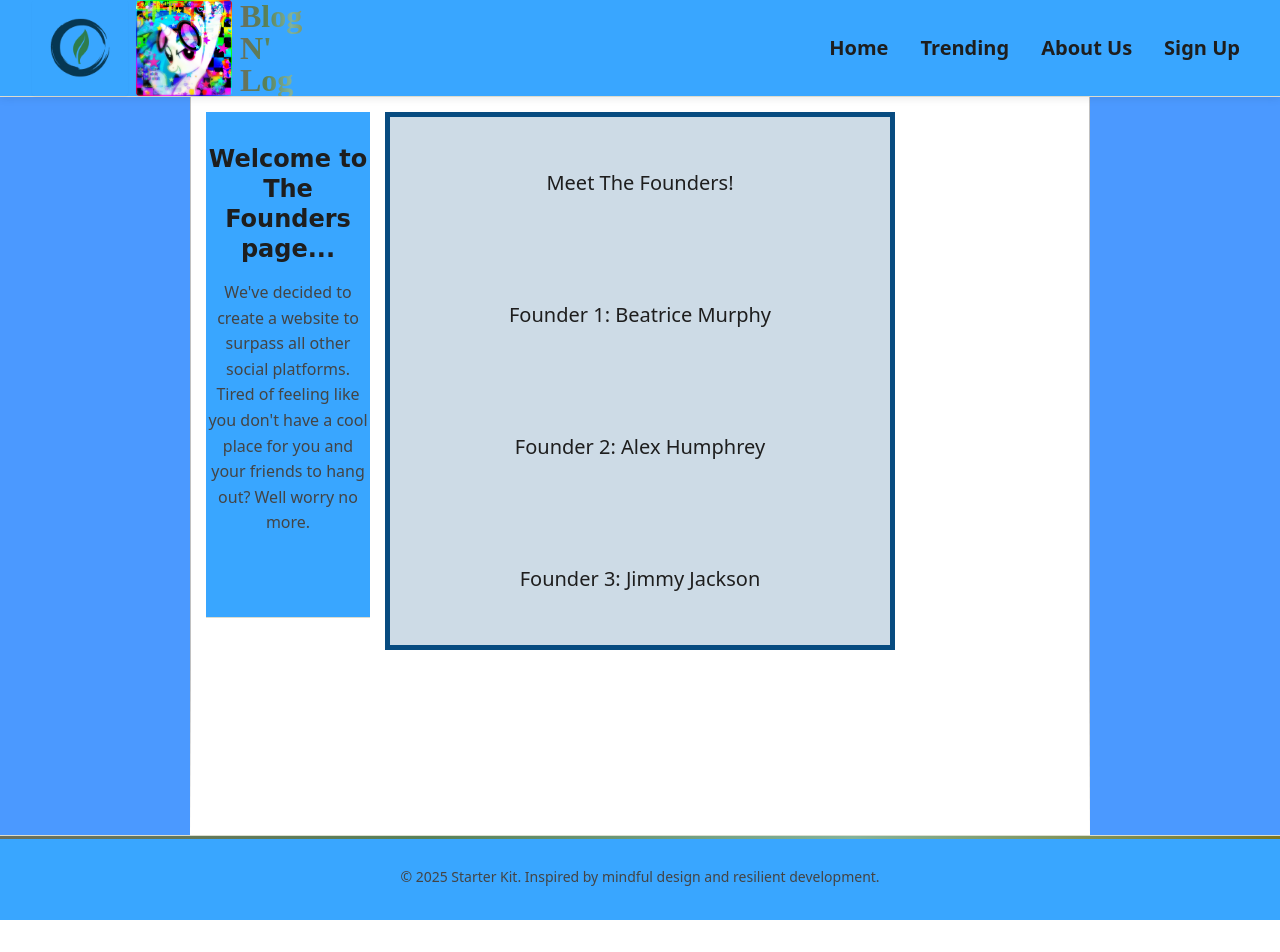
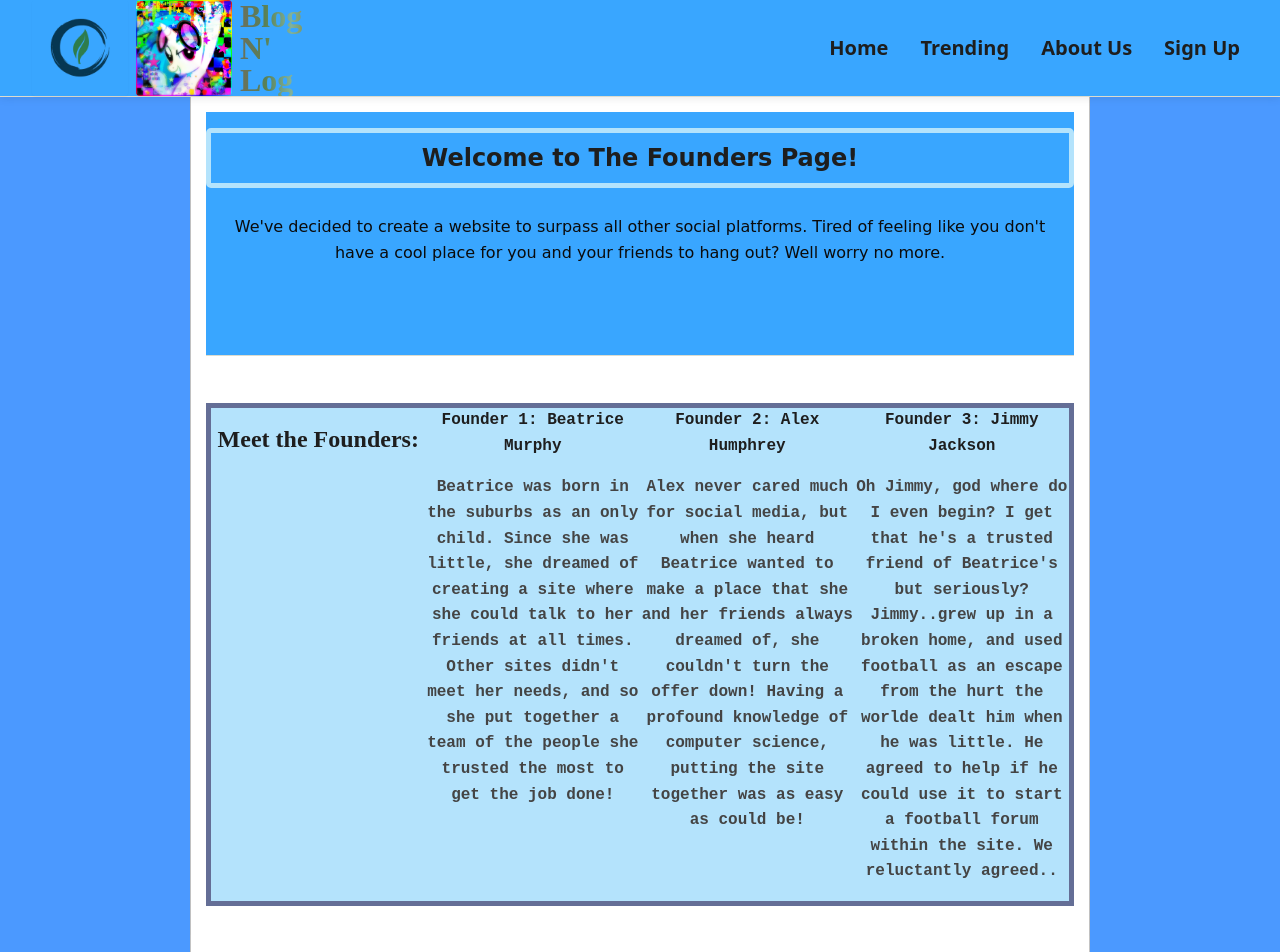
Before and after one commit to Tristan-Timmins/Libor-Group-Project-Social-Media, a SvelteKit app: page /aboutus in a window 1280 px wide. Shown: the top 952 px of the page. Before the commit the page ends 920 px from the top, so only its background shows below. Built offline with nearby package versions, Linux system fonts and the light colour scheme.

Commit message:
Improved layout of page

```diff
--- a/src/routes/aboutus/+page.svelte
+++ b/src/routes/aboutus/+page.svelte
@@ -1,26 +1,41 @@
 <div class="about-container">
 <section>
     <div>
-        <h2 class="welcome-banner">Welcome to The Founders page...</h2>
-    <p>
+        <h2 class="welcome-banner">Welcome to The Founders Page!</h2>
+    <p class="welcome-paragraph">
         We've decided to create a website to surpass all other social platforms.
         Tired of feeling like you don't have a cool place for you and your friends to hang out?
         Well worry no more.
     </p>
     </div>
 </section>
+<div class="info-section">
+    <h2>Meet the Founders:</h2>
+    <div class="beatrice">Founder 1: Beatrice Murphy
+        <p class="beatrice-text">
+            Beatrice was born in the suburbs as an only child. Since she was little, she dreamed of
+            creating a site where she could talk to her friends at all times. Other sites didn't
+            meet her needs, and so she put together a team of the people she trusted the most to
+            get the job done!
+        </p>
+    </div>
+    <div class="alex">Founder 2: Alex Humphrey
+        <p class="alex-text">
+            Alex never cared much for social media, but when she heard Beatrice wanted to make a
+            place that she and her friends always dreamed of, she couldn't turn the offer down!
+            Having a profound knowledge of computer science, putting the site together was
+            as easy as could be!
+        </p>
+    </div>
+    <div class="jimmy">Founder 3: Jimmy Jackson
+        <p class="jimmy-text">
+            Oh Jimmy, god where do I even begin? I get that he's a trusted friend of Beatrice's but
+            seriously? Jimmy..grew up in a broken home, and used football as an escape from the hurt
+            the worlde dealt him when he was little. He agreed to help if he could use it to start
+            a football forum within the site. We reluctantly agreed..
+        </p>
+    </div>
 
-<div class="grid-container">
-<div>Meet The Founders!</div>
-<div class="item2">Founder 1: Beatrice Murphy
-
-</div>
-<div class="item3">Founder 2: Alex Humphrey
-
-</div>
-<div class="item4">Founder 3: Jimmy Jackson
-
-</div>
 </div>
 
 </div>
@@ -32,7 +47,7 @@
         width: 500px;}
     .item4 {grid-area: right;
         width: 500px;}
-
+    /*CONTAINER FOR BEGINNING OF PAGE**/
     .about-container{
         text-align: center;
         max-width: 900px;
@@ -40,26 +55,63 @@
         background-color: #ffffff;
         border-left: 1px solid #c0c0c0;
         border-right: 1px solid #c0c0c0;
-        border-bottom: 170px solid #ffffff;
+        border-bottom: 450px solid #ffffff;
         display: grid;
-        grid-template-columns: repeat(3, 1fr);
+        grid-template-columns: repeat(1, 1fr);
         gap: 15px;
         padding: 15px;
     }
-
-    .grid-container{
-        background-color: #074b80;
-        padding: 5px;
+    /*INTRO PARAGRAPH**/
+    .welcome-banner{
+        font-family: 'Comic Sans MS';
+        text-align: center;
+        margin: 0;
+        padding: 10px;
+        border: 5px solid #b4e3fc;
+        border-radius: 5px;
+        box-sizing: border-box;
     }
 
-    .grid-container > div {
-        background-color: rgba(255, 255, 255, 0.8);
-        text-align: center;
-        padding: 50px 0;
-        font-size: 20px;
+    .welcome-paragraph{
+        font-family: 'Comic Sans MS';
+        color: #0b0b0b;
+        padding: 10px;
+    }
+    /*FOUNDER INFORMATION SECTION**/
+    .info-section{
+        font-family: 'Comic Sans MS';
+        display: grid;
+        grid-template-columns: repeat(4, 1fr);
+        border: 5px solid #646e96;
+        background-color: #b4e3fc;
+    }
+    /*FOUNDER 1**/
+    .beatrice{
+        font-family: 'Courier New', Courier, monospace;
+        font-weight: bolder;
+    }
+    .beatrice-text{
+        font-family: 'Courier New', Courier, monospace;
+        font-weight: bold;
     }
 
-    .welcome-banner{
-        font-family: 'Comic Sans MS';
+    /*FOUNDER 2**/
+    .alex{
+        font-family: 'Courier New', Courier, monospace;
+        font-weight: bolder;
+    }
+    .alex-text{
+        font-family: 'Courier New', Courier, monospace;
+        font-weight: bold;
+    }
+
+    /*FOUNDER 3**/
+    .jimmy{
+        font-family: 'Courier New', Courier, monospace;
+        font-weight: bolder;
+    }
+    .jimmy-text{
+        font-family: 'Courier New', Courier, monospace;
+        font-weight: bold;
     }
 </style>
```
